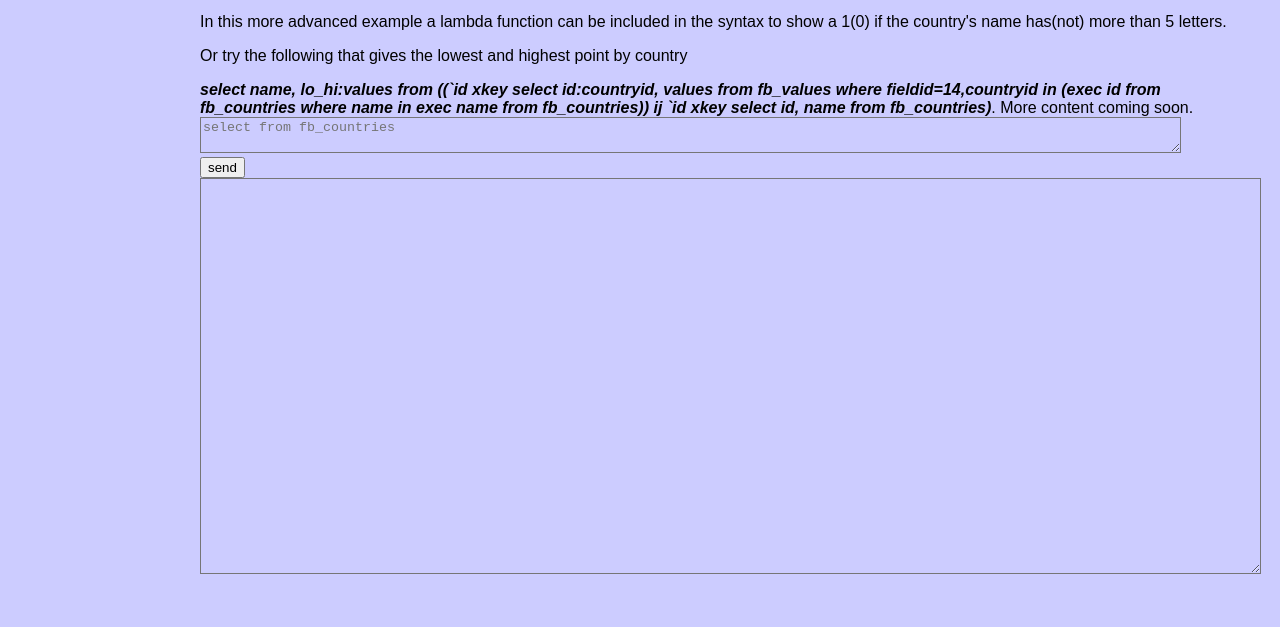
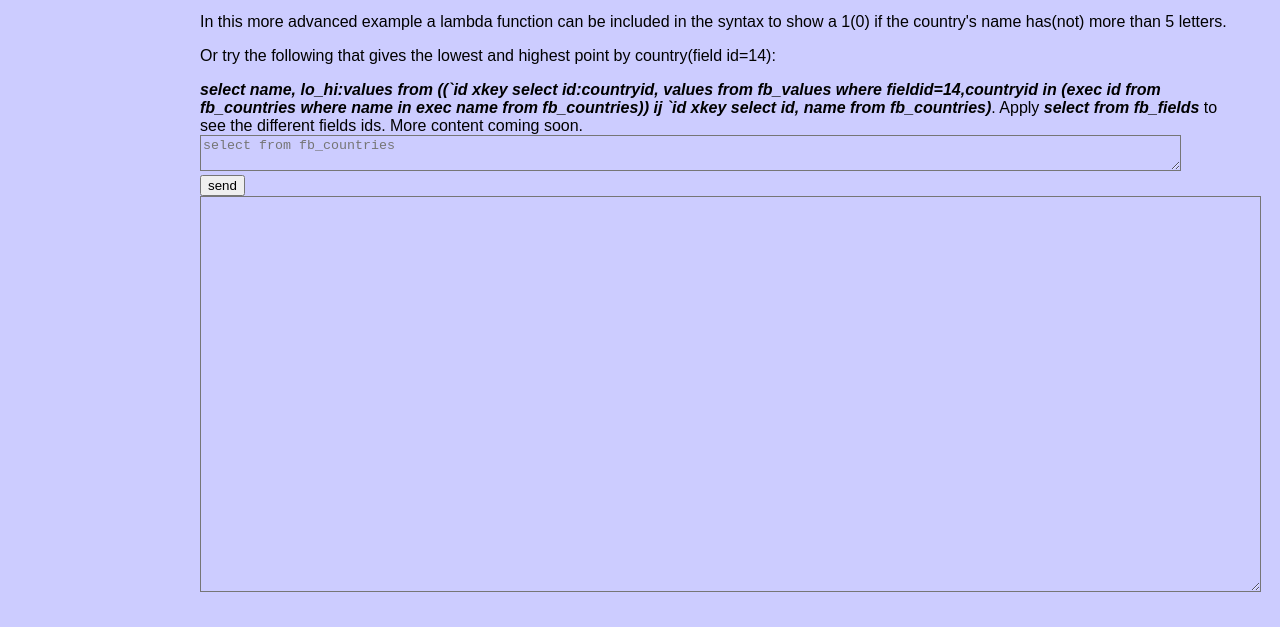
Before and after one commit to mfitsilis/cooldbapps, a website: page index.html in a window 1280 px wide. Shown: the part 147-774 px from the top of the page. Drawn offline with nearby package versions, Linux system fonts and the light colour scheme; a script that the page names is missing.

```diff
--- a/index.html
+++ b/index.html
@@ -125,7 +125,7 @@
 	<hr>
 	<p>Query the fact book database. Basic syntax is: <i><b>Select columnname,... from tablename where columnname=...</i></b></p>
 	<p>In this more advanced example a lambda function can be included in the syntax to show a 1(0) if the country's name has(not) more than 5 letters.</p>
-	<p>Or try the following that gives the lowest and highest point by country</p><i><b>select name, lo_hi:values from ((`id xkey select id:countryid, values from fb_values where fieldid=14,countryid in (exec id from fb_countries where name in exec name from fb_countries)) ij `id xkey select id, name from fb_countries)</b></i>. More content coming soon.
+	<p>Or try the following that gives the lowest and highest point by country(field id=14):</p><i><b>select name, lo_hi:values from ((`id xkey select id:countryid, values from fb_values where fieldid=14,countryid in (exec id from fb_countries where name in exec name from fb_countries)) ij `id xkey select id, name from fb_countries)</b></i>. Apply <i><b>select from fb_fields</i></b> to see the different fields ids. More content coming soon.
 
 	 <form id="frm1" action="">
 	  <!--input type="text" size="150" id="qry" placeholder="select from fb_countries"-->
@@ -213,7 +213,6 @@
 	<td>`version`id</td>
 	</tr>
 	</tbody></table>
-
 	</div>
 
     <div id="about">
```
Also changed, not shown: README.md.
